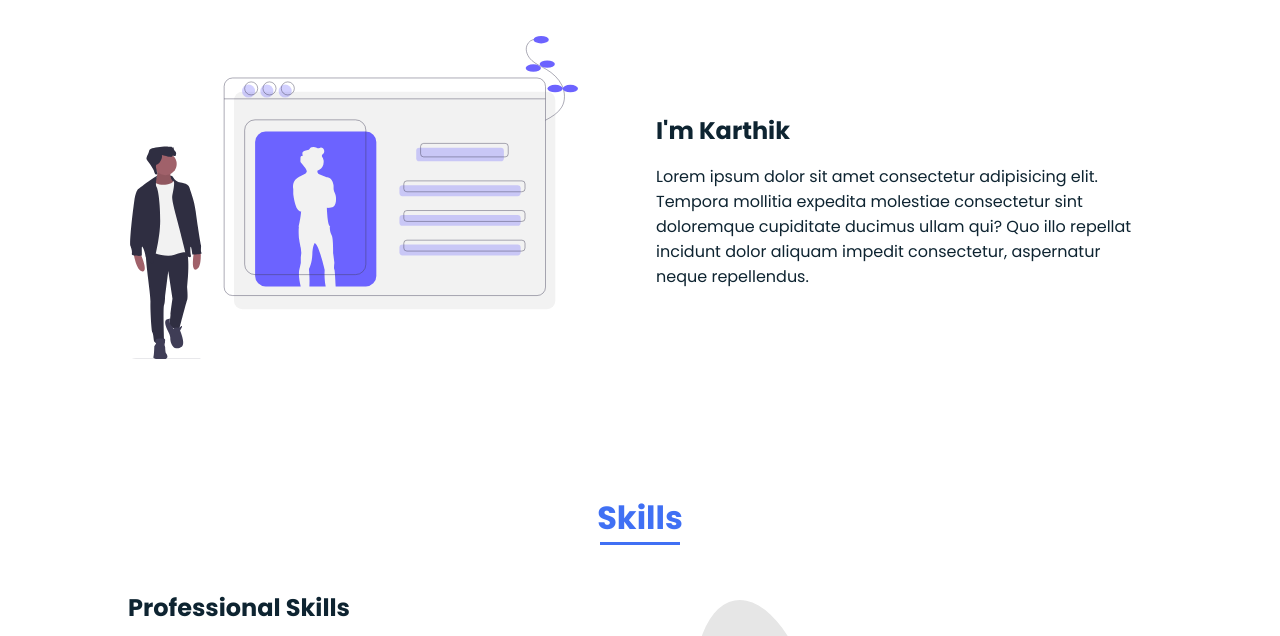
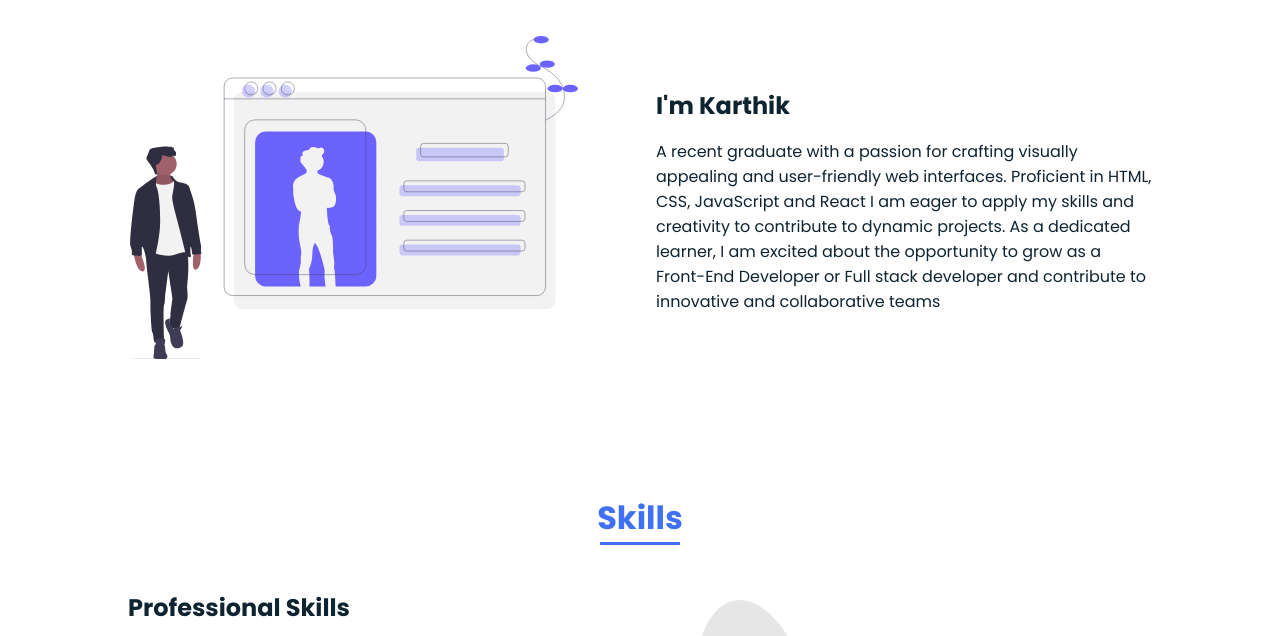
Before and after one commit to karthik-cruz/practice_portfolio, a plain HTML site: page index.html in a window 1280 px wide. Shown: the part 940-1576 px from the top of the page. Drawn offline with nearby package versions, Linux system fonts and the light colour scheme.

Commit message:
Add files via upload

```diff
--- a/index.html
+++ b/index.html
@@ -375,10 +375,7 @@
               I'm Karthik
             </h2>
             <p class="about_text" data-aos="fade-down" data-aos-delay="450">
-              Lorem ipsum dolor sit amet consectetur adipisicing elit. Tempora
-              mollitia expedita molestiae consectetur sint doloremque cupiditate
-              ducimus ullam qui? Quo illo repellat incidunt dolor aliquam
-              impedit consectetur, aspernatur neque repellendus.
+              A recent graduate with a passion for crafting visually appealing and user-friendly web interfaces. Proficient in HTML, CSS, JavaScript and React I am eager to apply my skills and creativity to contribute to dynamic projects. As a dedicated learner, I am excited about the opportunity to grow as a Front-End Developer or Full stack developer and contribute to innovative and collaborative teams
             </p>
           </div>
         </div>
@@ -784,7 +781,7 @@
             ><i class="bx bxl-github"></i
           ></a>
         </div>
-
+        <p>karthilee2000@gmail.com</p>
         <p>
           &#169; <span id="current_year">2021</span> copyright all right reserved
         </p>
```
